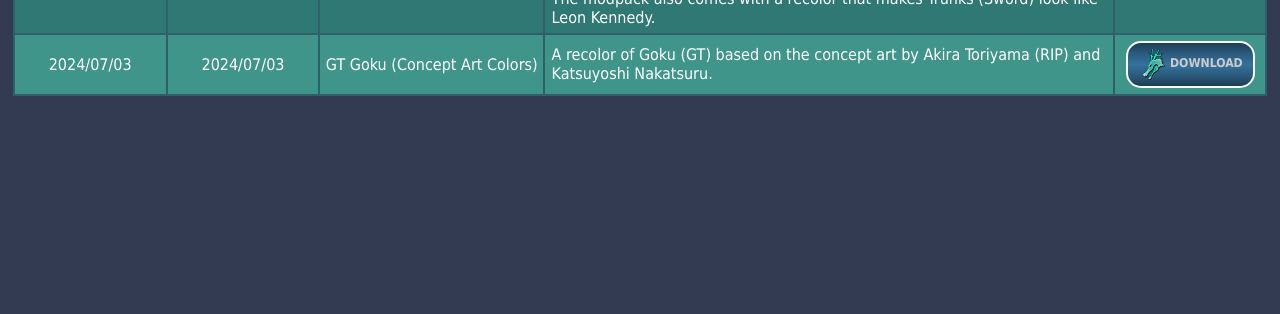
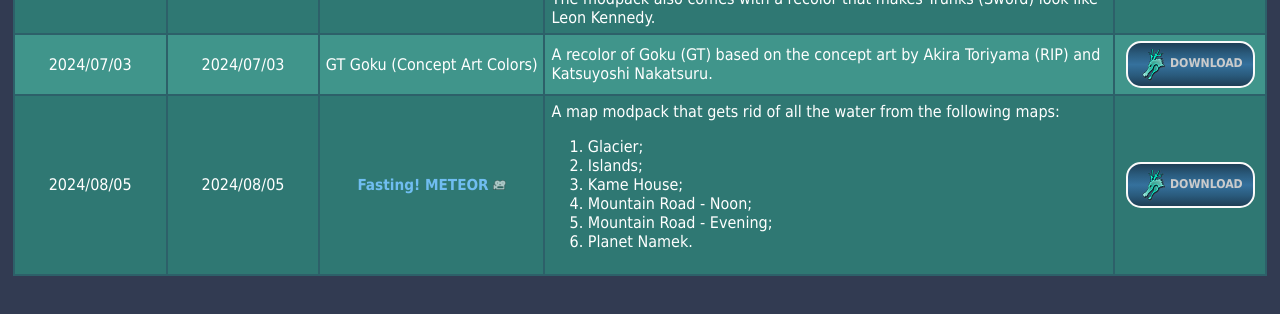
Before and after one commit to ViveTheModder/vivethemodder.github.io, a plain HTML site: page index.html in a window 1280 px wide. Shown: the part 9121-9435 px from the top of the page. Drawn offline with Linux system fonts and the light colour scheme.

Commit message:
added Fasting! METEOR

```diff
--- a/index.html
+++ b/index.html
@@ -1110,6 +1110,27 @@ GT Goku (Concept Art Colors)<br>
 <td>A recolor of Goku (GT) based on the concept art by Akira Toriyama (RIP) and Katsuyoshi Nakatsuru.</td>
 <td><a target="_blank" href="https://mega.nz/file/jepXCBga#okCD9SbWjS2TTShOWgFuMisRL0OdkFfjASO2C6abnLY"><img class="shenron" src="img\index\download.png" alt="DL">DOWNLOAD</a></td>
 </tr>
+<tr>
+<td>2024/08/05</td>
+<td>2024/08/05</td>
+<td class="video-links">
+Fasting! METEOR
+<span>
+<a href="https://youtu.be/EFnYFfRtuVs" target="_blank"><img class="video" src="img/index/video.png" alt="Preview"></a>
+</span>
+</td>
+<td>A map modpack that gets rid of all the water from the following maps:
+<ol>
+<li>Glacier;</li>
+<li>Islands;</li>
+<li>Kame House;</li>
+<li>Mountain Road - Noon;</li>
+<li>Mountain Road - Evening;</li>
+<li>Planet Namek.</li>
+</ol>
+</td>
+<td><a target="_blank" href="https://mega.nz/file/iGI2AaLL#h3BNZy2EMJ0exXc-Eo0CRpPUsSiS88695-1L69_V_ro"><img class="shenron" src="img\index\download.png" alt="DL">DOWNLOAD</a></td>
+</tr>
 </tbody>
 </table>
 <!-- load sortable and searchable/filter table scripts, courtesy of w3schools !-->
```
